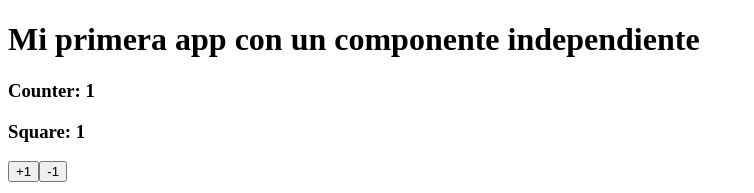
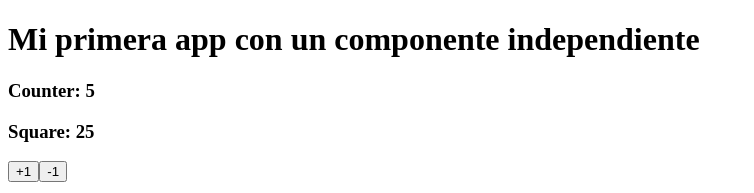
Before and after one commit to CarlosDevITM/3.Vite-Vue, a Vue app: page / in a window 1280 px wide. Shown: the top 193 px of the page, without its empty margins (0-754 px from the left). Built offline with nearby package versions, Linux system fonts and the light colour scheme.

Commit message:
Clase de enviar props y manejarlas finalizada

```diff
--- a/src/App.vue
+++ b/src/App.vue
@@ -1,7 +1,7 @@
 <template>
   <h1>Mi primera app con un componente independiente</h1>
 
-  <squareCounter></squareCounter>
+  <squareCounter :value="5"></squareCounter>
 </template>
 
 <script lang="ts" setup>
--- a/src/components/SquareCounter.vue
+++ b/src/components/SquareCounter.vue
@@ -25,7 +25,14 @@ h1 {
 <script lang="ts" setup>
 import { ref, computed } from 'vue';
 // Counter H3
-const counter = ref(1);
+
+//Interface
+interface userProps {
+  value: number;
+}
+//Props by App
+const props = defineProps<userProps>();
+const counter = ref(props.value);
 //Square H3
 const squareCounter = computed(() => counter.value * counter.value);
 //Buttons
```
